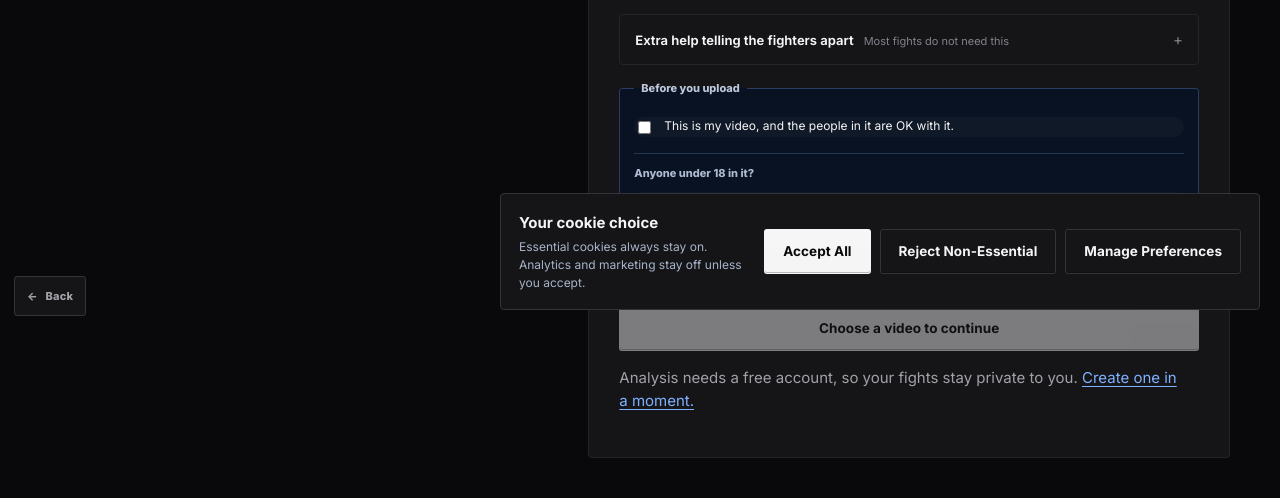
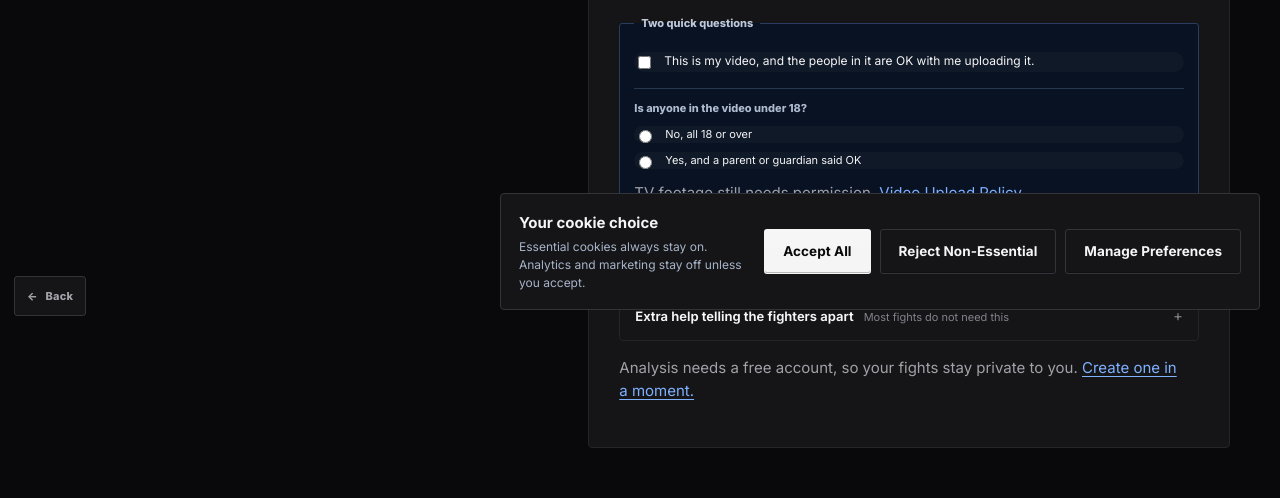
Before and after one commit to stavroutheo50/WarriorIQ, a FastAPI app: template app/templates/analyze.html in a window 1280 px wide. Shown: the part 470-968 px from the top of the page. Run offline with FastAPI, Linux system fonts and the light colour scheme; the template is opened without the code that fills it, so the values that code supplies are empty; some libraries are stand-ins or nearby versions.

Commit message:
Keep the optional setting out of the required upload path
A first-time user read four things in a row that all looked equally required:
the video, the ruleset, "extra help telling the fighters apart", and the two
consent questions. The third is optional, most fights never need it, and it sat
between the ruleset and the confirmations. It now comes after the button, so
the required path reads video, rules, two questions, go.

"Before you upload" over those two questions read as a form to work through
rather than two yes/no answers; it now says what it is.

Co-Authored-By: Claude Opus 5 <noreply@anthropic.com>

```diff
--- a/app/templates/analyze.html
+++ b/app/templates/analyze.html
@@ -45,12 +45,13 @@
         <select id="fightRuleset" name="ruleset">{% for key, label in rulesets %}<option value="{{key}}">{{label}}</option>{% endfor %}</select>
       </div>
       {% endif %}
+
+      <fieldset class="upload-consent card-inset"><legend>Two quick questions</legend><input type="hidden" name="people_permissions_confirmed" value="true"><label class="check"><input type="checkbox" name="rights_confirmed" value="true" required> <span>This is my video, and the people in it are OK with me uploading it.</span></label><div class="minor-permission" role="group" aria-labelledby="minorPermissionLabel"><span id="minorPermissionLabel">Is anyone in the video under 18?</span><label class="check"><input type="radio" name="minor_permission_status" value="no_minors" required> <span>No, all 18 or over</span></label><label class="check"><input type="radio" name="minor_permission_status" value="guardian_authorized" required> <span>Yes, and a parent or guardian said OK</span></label></div><p class="small muted">TV footage still needs permission. <a class="text-link" href="/video-upload-policy" target="_blank" rel="noopener">Video Upload Policy</a>.</p></fieldset>
+      <button class="btn upload-submit" id="uploadSubmit" type="submit" data-loading-label="Preparing video…" data-motion-primary disabled>Choose a video to continue</button>
       <details class="setup-extra">
         <summary><strong id="trackingRecoveryTitle">Extra help telling the fighters apart</strong><small>Most fights do not need this</small></summary>
         <label class="check"><input type="checkbox" name="openai_identity_recovery" value="true"> <span><strong>Turn this on if the two fighters look very alike</strong><br>If WarriorIQ loses track of who is who, it sends a few still frames to an outside service to check. Leave it off unless you have set up a key for that service.</span></label>
       </details>
-      <fieldset class="upload-consent card-inset"><legend>Before you upload</legend><input type="hidden" name="people_permissions_confirmed" value="true"><label class="check"><input type="checkbox" name="rights_confirmed" value="true" required> <span>This is my video, and the people in it are OK with it.</span></label><div class="minor-permission" role="group" aria-labelledby="minorPermissionLabel"><span id="minorPermissionLabel">Anyone under 18 in it?</span><label class="check"><input type="radio" name="minor_permission_status" value="no_minors" required> <span>No, all 18 or over</span></label><label class="check"><input type="radio" name="minor_permission_status" value="guardian_authorized" required> <span>Yes, and a parent or guardian said OK</span></label></div><p class="small muted">TV footage still needs permission. <a class="text-link" href="/video-upload-policy" target="_blank" rel="noopener">Video Upload Policy</a>.</p></fieldset>
-      <button class="btn upload-submit" id="uploadSubmit" type="submit" data-loading-label="Preparing video…" data-motion-primary disabled>Choose a video to continue</button>
       <div class="upload-progress" id="uploadProgress" role="status" aria-live="polite" hidden><span><i id="uploadProgressBar"></i></span><b id="uploadProgressText">Uploading fight video…</b><small>Keep this page open. WarriorIQ will continue automatically.</small></div>
       {% if request.state.account %}<p class="small good">This analysis will be saved privately to your athlete workspace.</p>{% else %}<p class="small muted">Analysis needs a free account, so your fights stay private to you. <a class="text-link" href="/signup?next=/analyze/{{sport}}">Create one in a moment.</a></p>{% endif %}
     </form>
```
